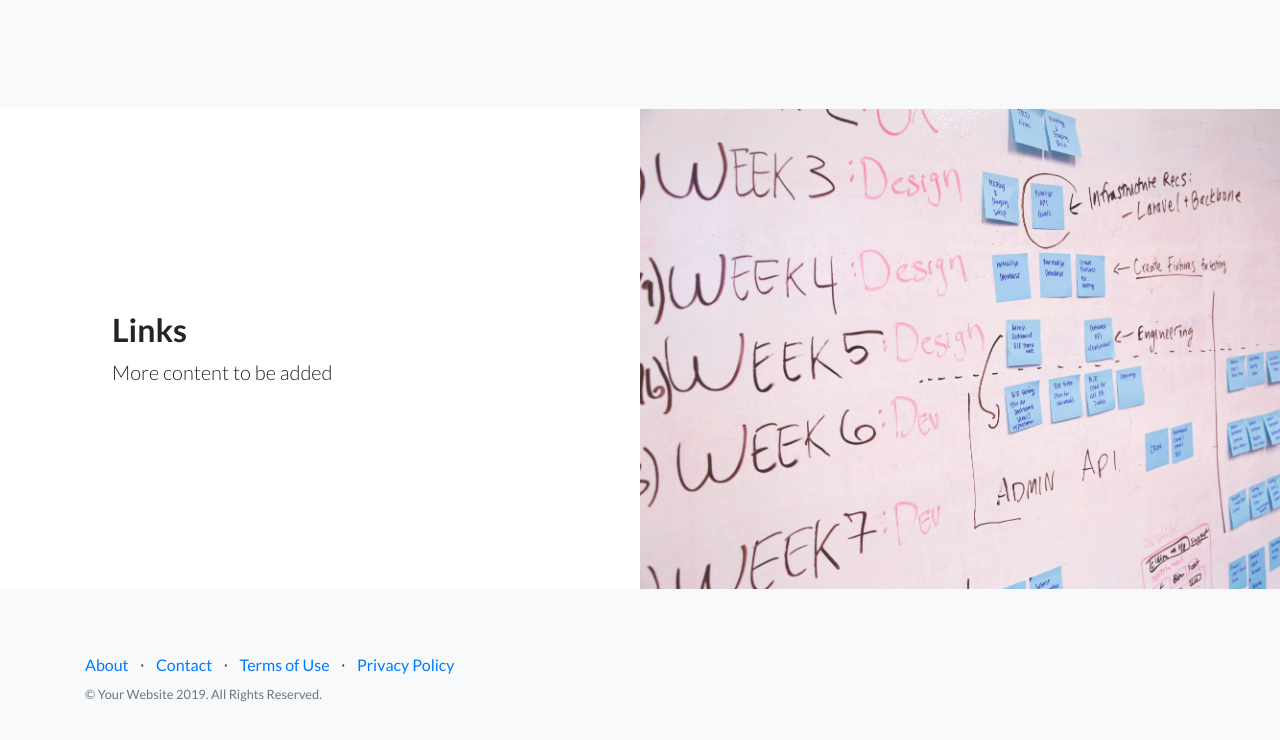
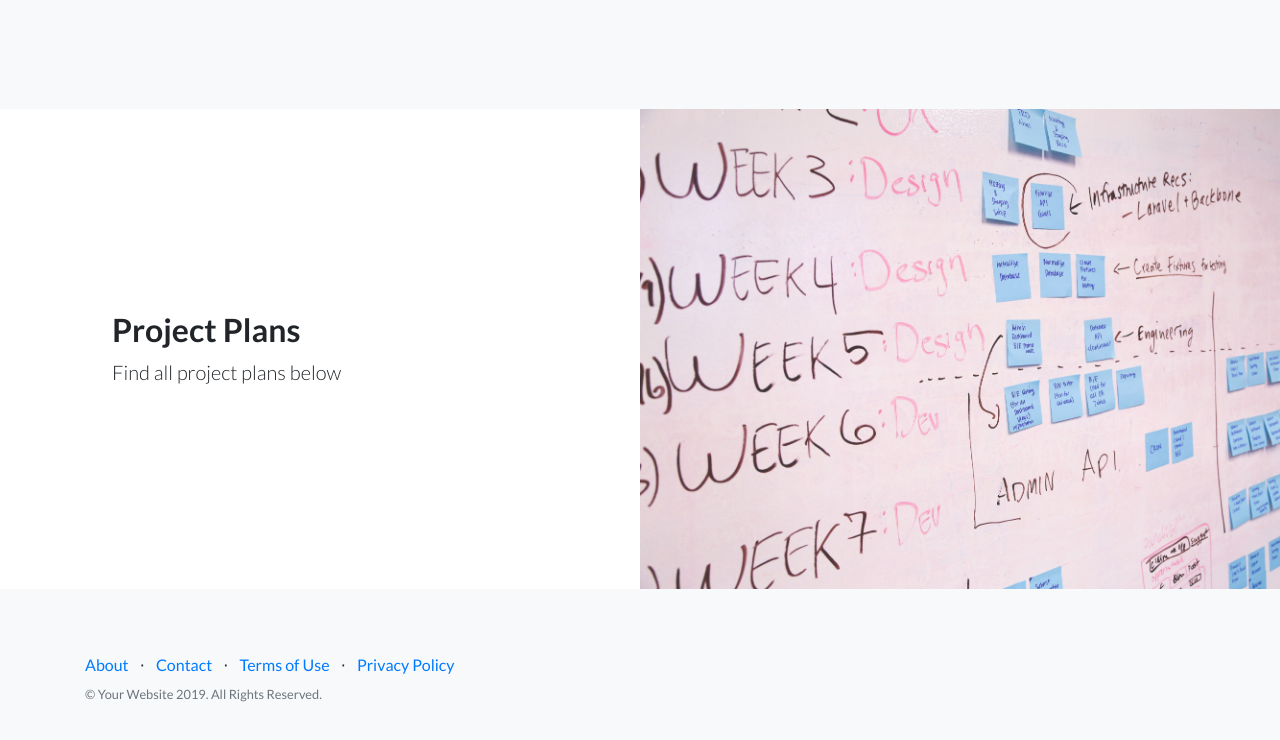
Before and after one commit to robgarcia-dev/client-project-dashboard, a website: page index.html in a window 1280 px wide. Shown: the part 926-1666 px from the top of the page. Drawn offline with Linux system fonts and the light colour scheme.

Commit message:
added the project plan links

```diff
--- a/index.html
+++ b/index.html
@@ -116,8 +116,8 @@
       <div class="row no-gutters">
         <div class="col-lg-6 order-lg-2 text-white showcase-img" style="background-image: url('img/background-img1.jpg');"></div>
         <div class="col-lg-6 order-lg-1 my-auto showcase-text">
-          <h2>Links</h2>
-          <p class="lead mb-0">More content to be added</p>
+          <h2>Project Plans</h2>
+          <p class="lead mb-0">Find all project plans below</p>
         </div>
       </div>
 
```
